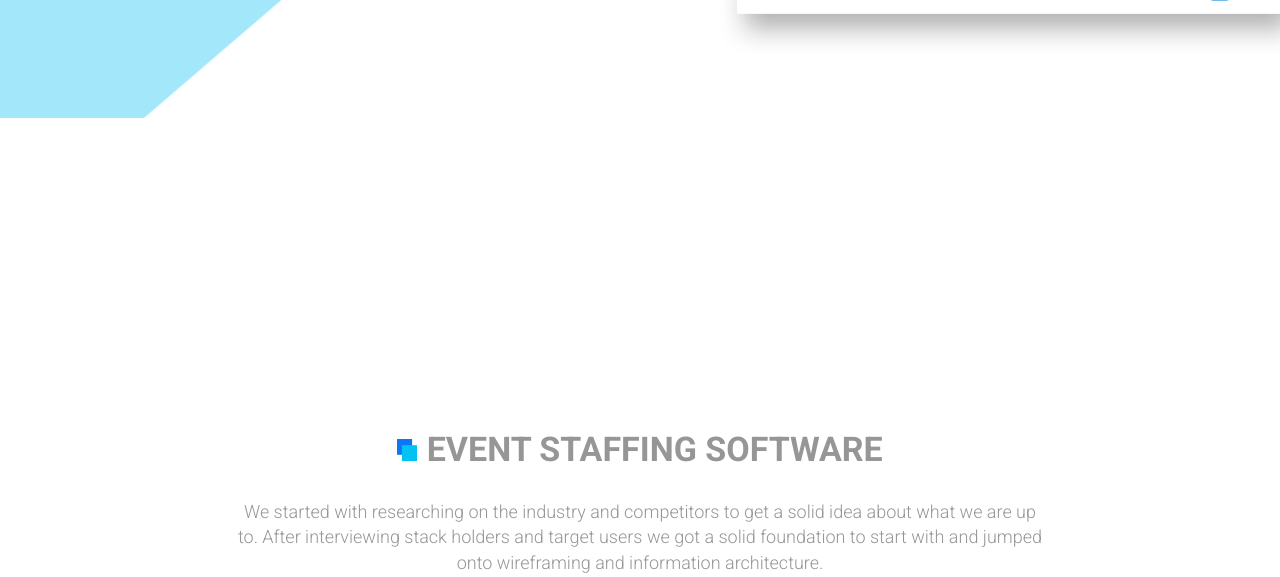
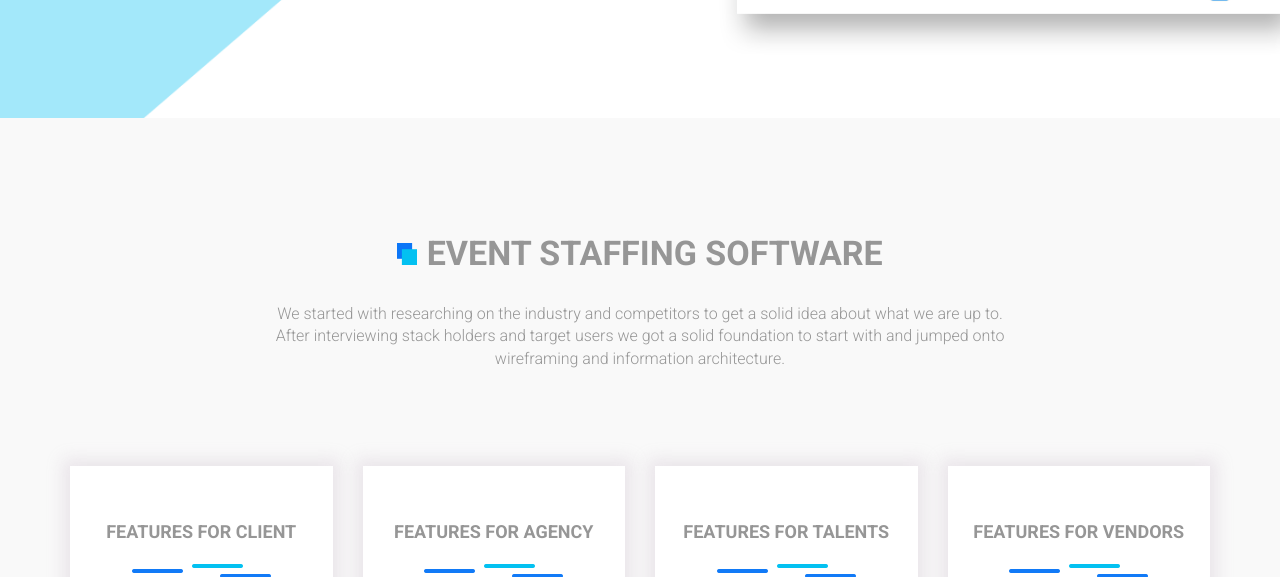
Before and after one commit to refun07/kinative_version2, a PHP site: page /esn.html in a window 1280 px wide; the page is wider, and only the part inside the window is pictured. Shown: the part 5923-6500 px from the top of that part. Run offline with PHP 8.4, Linux system fonts and the light colour scheme; some libraries are stand-ins or nearby versions.

Commit message:
correction esn page

```diff
--- a/css/esn.css
+++ b/css/esn.css
@@ -3,6 +3,69 @@
 	background: url(../images/esn/esn_hero.jpg);
     background-repeat: no-repeat;
     background-attachment: fixed
+}
+.facilties{
+    background: #f9f9f9;
+    padding: 119px 0px 120px;
+}
+
+.facilties .light_para_b{
+    font-size: 16px;
+    color: #969696;
+    font-weight: 300;
+    text-align: justify;
+    max-width: 732px;
+    margin: auto;
+}
+.card-block{
+   -webkit-background-size: cover;
+    -moz-background-size: cover;
+    -o-background-size: cover;
+    background-repeat: no-repeat;
+}
+
+.image1{
+   background: url(../images/esn/featureclient.png);
+}
+.image2{
+   background: url(../images/esn/featureagency.png);
+}
+.image3{
+   background: url(../images/esn/featuretalents.png);
+}
+.image4{
+   background: url(../images/esn/featurevendor.png);
+}
+.card-block{
+    height: 318px;
+  box-shadow: 0px 0px 15px 7px rgba(230,225,230,0.82);
+    -webkit-box-shadow: 0px 0px 15px 7px rgba(230,225,230,0.82);
+    -moz-box-shadow: 0px 0px 15px 7px rgba(230,225,230,0.82);
+}
+.card-block .list-item{
+    list-style-type: none;
+}
+.card-elements{
+   position: relative;
+    top: 56px;
+    text-align: center;
+}
+
+.card-elements li {
+    font-size: 16px;
+    color: #969696;
+    font-weight: 400;
+    text-align: center;
+    max-width: 811px;
+    margin: 4px auto;
+}
+.card-title{
+    color: #969696;
+    font-weight: 600;
+    margin-bottom: 22px;
+}
+.card-elements img{
+    margin-bottom: 26px;
 }
 .main_content{
 	   margin: 186px -10px 0px 54px;
--- a/esn.html
+++ b/esn.html
@@ -242,7 +242,7 @@
 </section>
 
 
-<section class="blog" id="blog">
+<section class="facilties" id="facility">
     <div class="container">
       <div class="row  text-center margin-bottom-90">
          <span>
@@ -253,70 +253,81 @@
                   </p>
       </div>
         <div class="row">
-            <div class="col-sm-12 col-md-4 col-lg-3">
-            <div class="card card-block">
+            <div class="col-sm-6 col-md-4 col-lg-3">
 
-         <!--      <div class="card-block">
-                <h4 class="card-title">Card title</h4>
-                <p class="card-text">Some quick example text to build on the card title and make up the bulk of the card's content.</p>
-                  <ul class="list-group list-group-flush">
-                <li class="list-group-item">Cras justo odio</li>
-                <li class="list-group-item">Dapibus ac facilisis in</li>
-                <li class="list-group-item">Vestibulum at eros</li>
-              </ul>
-                <a href="#" class="btn btn-primary">Button</a>
+
+              <div class="card-block image1">
+                  <!--   <img src="images/esn/featureclient.png" alt="esn_hr1"/> -->
+                    <div class="card-elements">
+                          <h4 class="card-title">FEATURES FOR CLIENT</h4>
+                          <img src="images/esn/esn_hr1.png" alt="esn_hr1"/>
+                            <ul class="list-group">
+                                <li class="list-item"> Create brand profile</li>
+                                <li class="list-item">Hire staffing agencies</li>
+                                <li class="list-item">Hire Talents</li>
+                                <li class="list-item">Manage and organize</li>
+                            </ul>
+                     </div>
               </div>
+
+
 
 
             </div>
 
 
-          </div>
 
-            <div class="col-md-4 col-xs-12">
-             <article class="inner-box">
-                    <div class="data-box">
-                       <p> NOVEMBER 13TH,2017</p>
-                    </div>
-                    <figure class="image-box">
-                          <img src="images/blogs/2.jpg" class="img-responsive" alt="">
+           <div class="col-sm-6 col-md-4 col-lg-3">
+              <div class="card-block image2">
+                <!--     <img src="images/esn/featureagency.png" alt="esn_hr1"/> -->
+                    <div class="card-elements">
+                          <h4 class="card-title">FEATURES FOR AGENCY</h4>
+                          <img src="images/esn/esn_hr1.png" alt="esn_hr1"/>
+                            <ul class="list-group">
+                                <li class="list-item">   Create company profile</li>
+                                <li class="list-item">Create job posts</li>
+                                <li class="list-item">Short and Hire Talents</li>
+                                <li class="list-item">Organize Events</li>
+                            </ul>
+                     </div>
+              </div>
+            </div>
 
-                    </figure>
-                    <div class="content-box">
-                          <h3 class="blog-auth">Al Imran</h3>
-                          <h2 class="font-raleway f-weight500">Joomla! 4 admin dashboard concept by JoomShaper</h2>
-                          <p class="inline-block"><a class="red-post" href="">READ POST</a></p>
-                          <div class="arrow">
-                            <div class="line"></div>
-                            <div class="point"></div>
-                          </div>
+           <div class="col-sm-6 col-md-4 col-lg-3">
+              <div class="card-block image3">
+                  <!--   <img src="images/esn/featuretalents.png" alt="esn_hr1"/> -->
+                    <div class="card-elements">
+                          <h4 class="card-title">FEATURES FOR TALENTS</h4>
+                          <img src="images/esn/esn_hr1.png" alt="esn_hr1"/>
+                            <ul class="list-group">
+                                <li class="list-item"> Create profile page</li>
+                                <li class="list-item">Apply to job posts</li>
+                                <li class="list-item">Chatting system</li>
+                                <li class="list-item">Get paid and feedback</li>
+                            </ul>
                      </div>
-              </article>
-
-           </div>
+              </div>
+            </div>
 
 
-            <div class="col-md-4 col-xs-12">
-             <article class="inner-box">
-                    <div class="data-box">
-                       <p> NOVEMBER 13TH,2017</p>
-                    </div>
-                    <figure class="image-box">
-                          <img src="images/blogs/3.jpg" class="img-responsive" alt="">
 
-                    </figure>
-                    <div class="content-box">
-                          <h3 class="blog-auth">Azmir Shabib</h3>
-                          <h2 class="font-raleway f-weight500">10 best Joomla templates for your business websites</h2>
-                          <p class="inline-block"><a class="red-post" href="">READ POST</a></p>
-                          <div class="arrow">
-                            <div class="line"></div>
-                            <div class="point"></div>
-                          </div>
+
+
+            <div class="col-sm-6 col-md-4 col-lg-3">
+              <div class="card-block image4">
+                 <!--    <img src="images/esn/featurevendor.png" alt="esn_hr1"/> -->
+                    <div class="card-elements">
+                          <h4 class="card-title">FEATURES FOR VENDORS</h4>
+                          <img src="images/esn/esn_hr1.png" alt="esn_hr1"/>
+                            <ul class="list-group">
+                                <li class="list-item"> Create profile page</li>
+                                <li class="list-item">Showcase experience</li>
+                                <li class="list-item">Get invitations</li>
+                                <li class="list-item">Get feedback and Paid</li>
+                            </ul>
                      </div>
-              </article>
-
-           </div> -->
+              </div>
+            </div>
 
 
      </div> <!-- row -->
--- a/style.css
+++ b/style.css
@@ -386,12 +386,12 @@ body{
 }
 
 #blog .light_para_b{
-   font-size: 18px;
+  font-size: 16px;
     color: #969696;
     font-weight: 300;
-   text-align: center;
-    max-width: 811px;
-    margin: auto
+    text-align: center;
+    max-width: 690px;
+    margin: auto;
 }
  .data-box{
    position: absolute;
```
